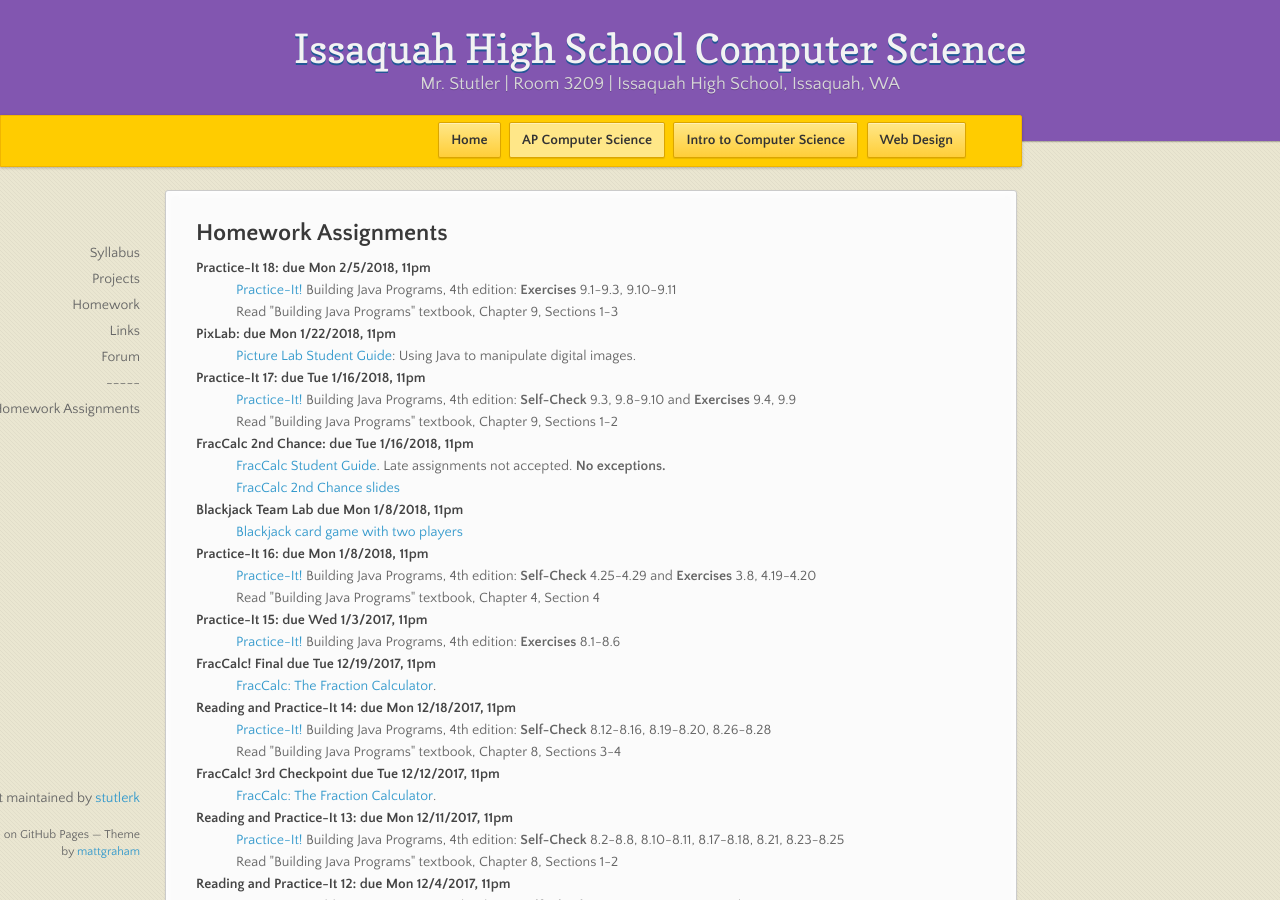
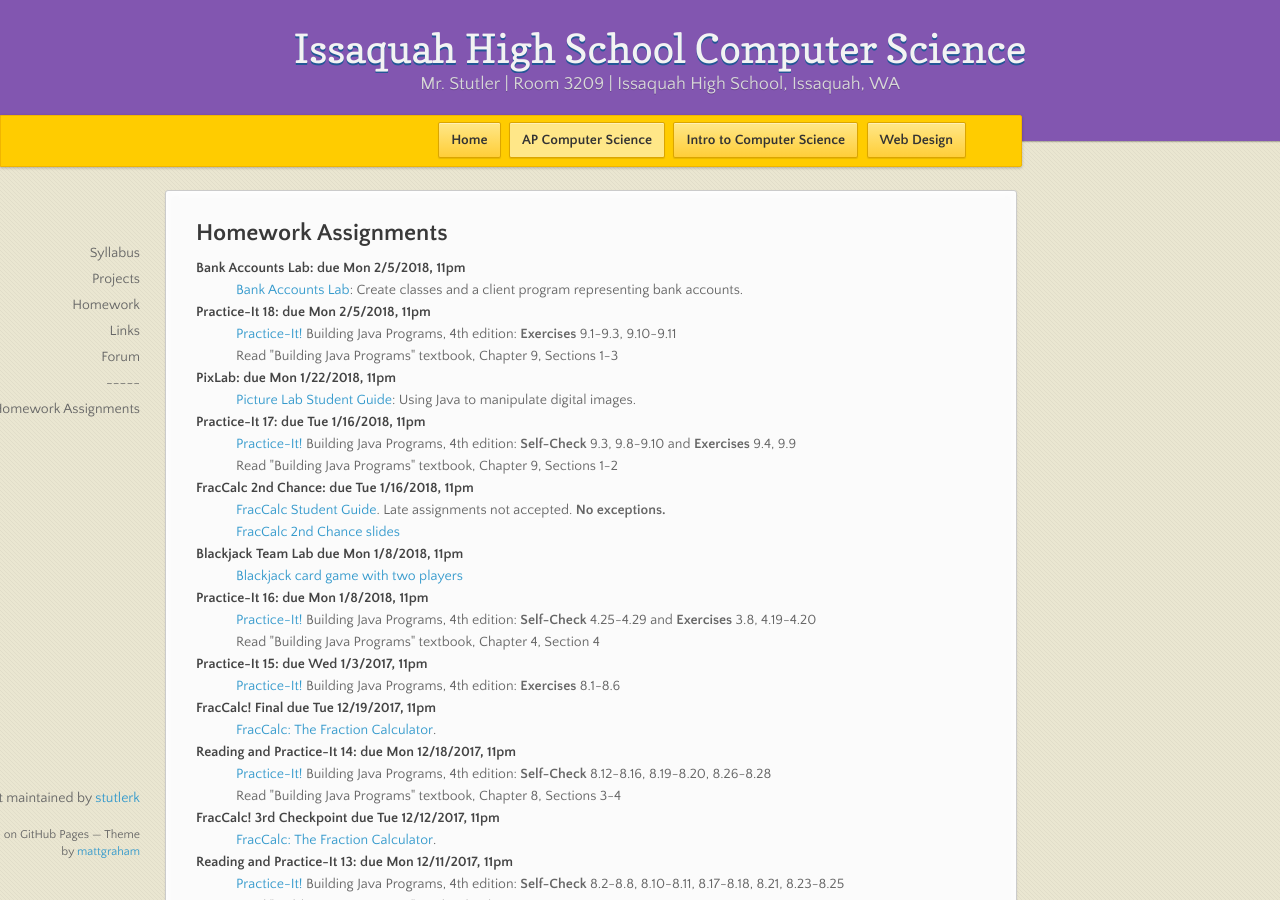
Before and after one commit to stutlerk/ihs-website, a Jekyll site: the page built from _apcs/homework.html, in a window 1280 px wide and 900 px high. Built offline with Jekyll 4.4.1, drawn with Linux system fonts in a browser that asks for light colours; nearby versions of some CDN libraries.

Commit message:
Update homework.html

```diff
--- a/_apcs/homework.html
+++ b/_apcs/homework.html
@@ -6,6 +6,9 @@ layout: course
 <section>
 <h2>Homework Assignments</h2>
   <dl>
+    <dt>Bank Accounts Lab: due Mon 2/5/2018, 11pm</dt>
+    <dd><a href="https://issaquahwednet-my.sharepoint.com/:w:/g/personal/stutlerk_issaquah_wednet_edu/Ee-OZHreDFlFjPGlcsh0C6IBjv9K4wwXSfagjZMYfnLs5A?e=i3GqPE" target="_blank">Bank Accounts Lab</a>: Create classes and a client program representing bank accounts.</dd>
+
     <dt>Practice-It 18: due Mon 2/5/2018, 11pm</dt>
     <dd><a href="https://practiceit.cs.washington.edu/" target="_blank">Practice-It!</a> Building Java Programs, 4th edition: <b>Exercises</b> 9.1-9.3, 9.10-9.11</dd>
     <dd>Read "Building Java Programs" textbook, Chapter 9, Sections 1-3</dd>
```
